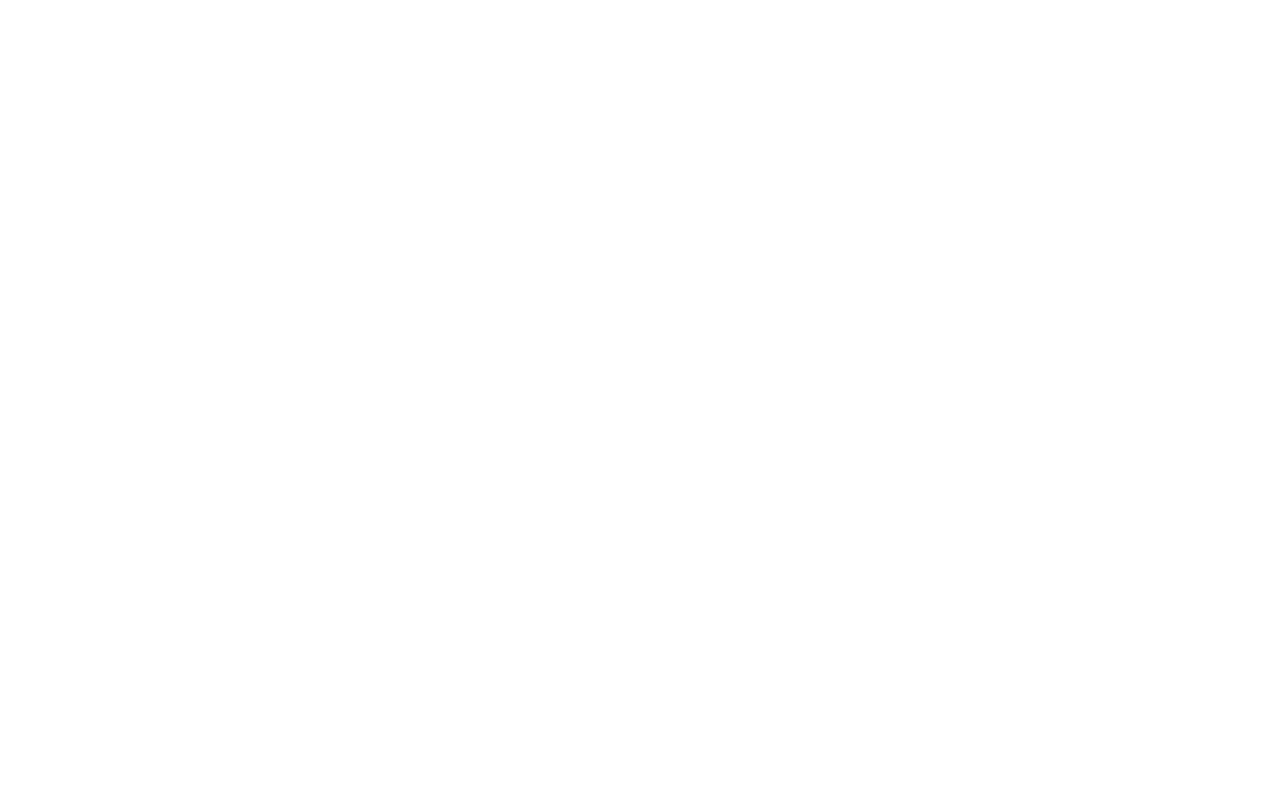
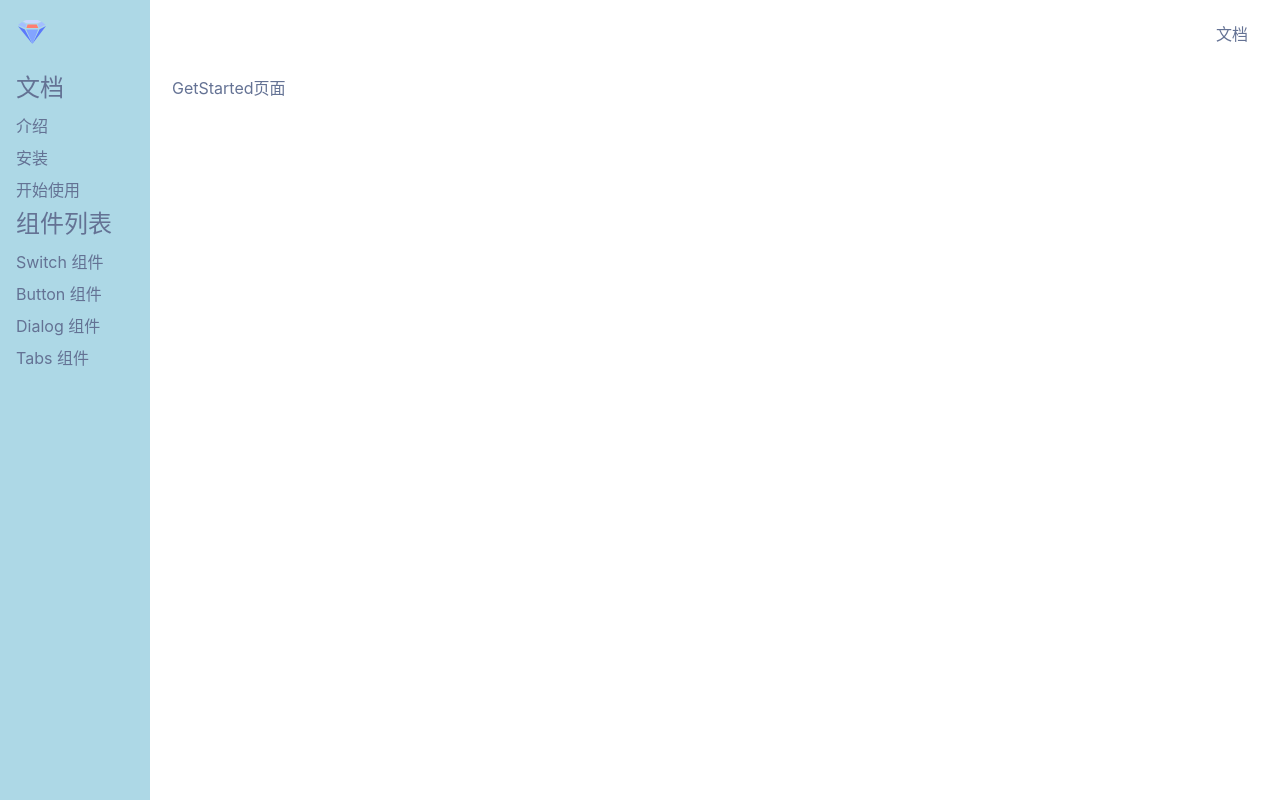
Before and after one commit to wxyzcctv/waping-ui-1, a Vue app: page /#/doc/get-started in a window 1280 px wide. Before the commit this address had no page. Built offline with nearby package versions, Linux system fonts and the light colour scheme.

Commit message:
增加文档中的说明部分的路由

```diff
--- a/src/router.ts
+++ b/src/router.ts
@@ -6,6 +6,9 @@
 import DialogDemo from "./components/DialogDemo.vue"
 import TabsDemo from "./components/TabsDemo.vue"
 import DocDemo from "./components/DocDemo.vue"
+import Intro from "./views/Intro.vue"
+import GetStarted from "./views/GetStarted.vue"
+import Install from "./views/Install.vue"
 // 分别引入createWebHashHistory和createRouter，再引入First和Second模块
 // 对需要添加的路由进行如下配置
 const history = createWebHashHistory()
@@ -18,6 +21,9 @@
             component: Doc,
             children: [
                 { path: '', component: DocDemo },
+                { path: 'intro', component: Intro },
+                { path: 'get-started', component: GetStarted },
+                { path: 'install', component: Install },
                 { path: 'switch', component: SwitchDemo },
                 { path: 'button', component: ButtonDemo },
                 { path: 'dialog', component: DialogDemo },
--- a/src/views/Doc.vue
+++ b/src/views/Doc.vue
@@ -3,6 +3,18 @@
 		<Topnav toggleMenuButtonVisible class="nav" />
 		<div class="content">
 			<aside v-if="asideVisible">
+                <h2>文档</h2>
+                <ol>
+                    <li>
+                        <router-link to="/doc/intro">介绍</router-link>
+                    </li>
+                    <li>
+                        <router-link to="/doc/install">安装</router-link>
+                    </li>
+                    <li>
+                        <router-link to="/doc/get-started">开始使用</router-link>
+                    </li>
+                </ol>
 				<h2>组件列表</h2>
 				<ol>
 					<li>
--- /dev/null
+++ b/src/views/GetStarted.vue
@@ -0,0 +1,5 @@
+<template>
+    <div>
+        GetStarted页面
+    </div>
+</template>
--- /dev/null
+++ b/src/views/Install.vue
@@ -0,0 +1,5 @@
+<template>
+    <div>
+        Intall页面
+    </div>
+</template>
--- /dev/null
+++ b/src/views/Intro.vue
@@ -0,0 +1,5 @@
+<template>
+    <div>
+        Intro页面
+    </div>
+</template>
```
